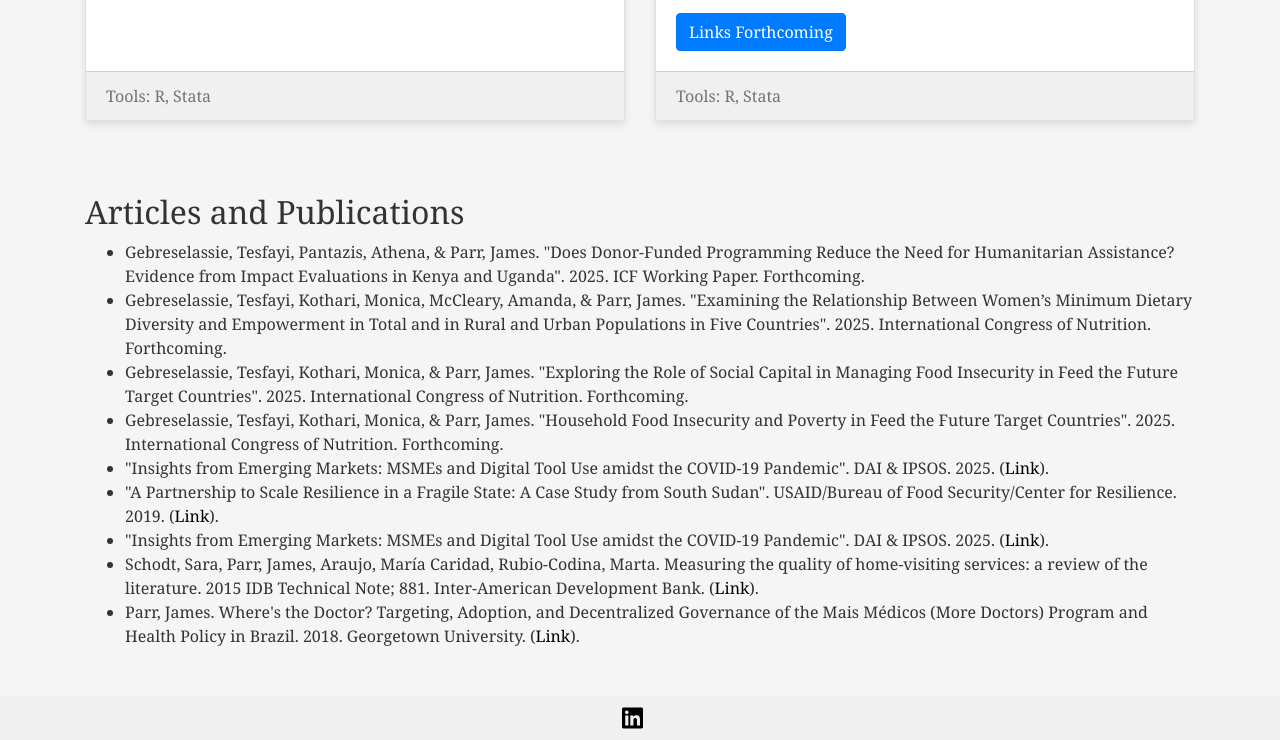
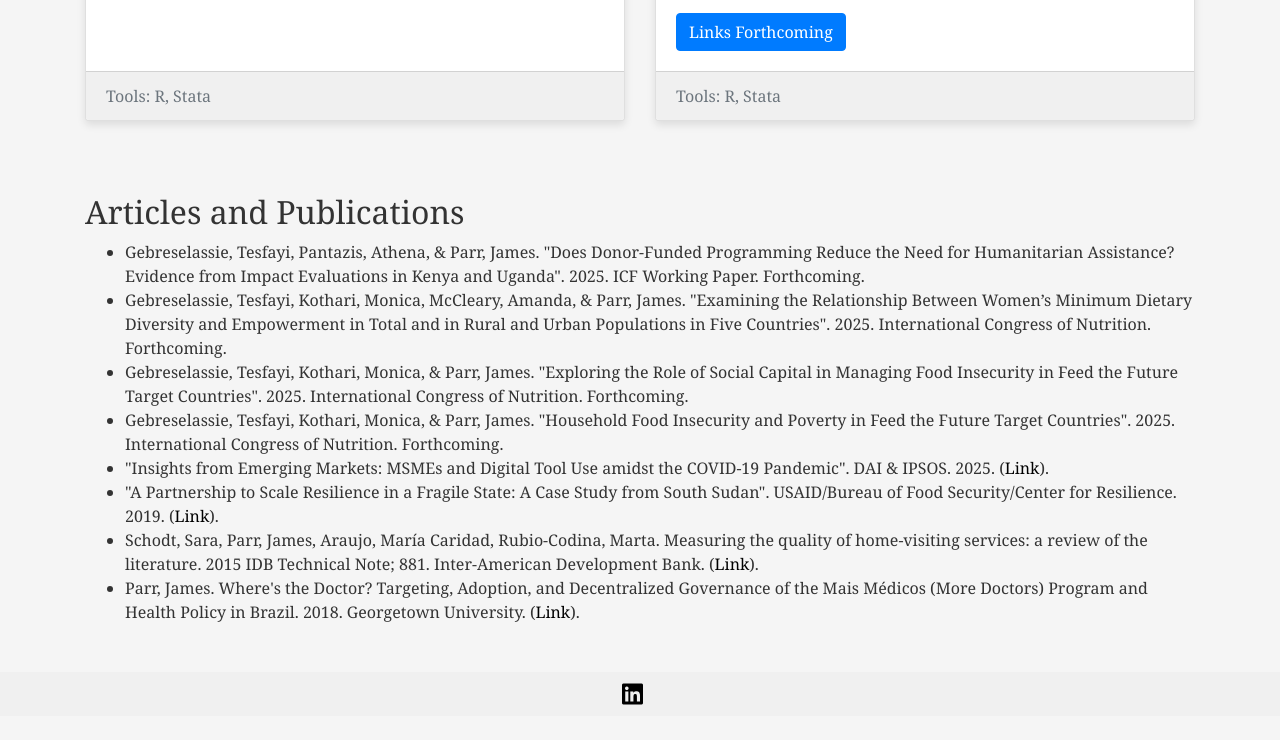
Before and after one commit to jparr711/jparr711.github.io, a plain HTML site: page index.html in a window 1280 px wide. Shown: the part 3915-4655 px from the top of the page. After the commit the page ends 4631 px from the top, so only its background shows below. Drawn offline with nearby package versions, Linux system fonts and the light colour scheme.

Commit message:
Update index.html

```diff
--- a/index.html
+++ b/index.html
@@ -257,7 +257,6 @@
         <li> Gebreselassie, Tesfayi, Kothari, Monica, & Parr, James. "Household Food Insecurity and Poverty in Feed the Future Target Countries". 2025. International Congress of Nutrition. Forthcoming. </li>
         <li> "Insights from Emerging Markets: MSMEs and Digital Tool Use amidst the COVID-19 Pandemic". DAI & IPSOS. 2025. (<a href="https://www.dai.com/our-work/solutions/digital-acceleration-solutions/msme-study" target="_blank">Link</a>). </li>
         <li> "A Partnership to Scale Resilience in a Fragile State: A Case Study from South Sudan". USAID/Bureau of Food Security/Center for Resilience. 2019. (<a href="https://www.africaleadftf.org/wp-content/uploads/2020/10/South-Sudan-PFRR-Case-Study-Final-Submission-to-USAID-Center-for-Resilience-June-12-2020-min.pdf" target="_blank">Link</a>). </li>
-        <li> "Insights from Emerging Markets: MSMEs and Digital Tool Use amidst the COVID-19 Pandemic". DAI & IPSOS. 2025. (<a href="https://www.dai.com/our-work/solutions/digital-acceleration-solutions/msme-study" target="_blank">Link</a>). </li>
         <li> Schodt, Sara, Parr, James, Araujo, María Caridad, Rubio-Codina, Marta. Measuring the quality of home-visiting services: a review of the literature. 2015 IDB Technical Note; 881. Inter-American Development Bank. (<a href="https://publications.iadb.org/en/measuring-quality-home-visiting-services-review-literature" target="_blank">Link</a>). </li>
         <li> Parr, James. Where's the Doctor? Targeting, Adoption, and Decentralized Governance of the Mais Médicos (More Doctors) Program and Health Policy in Brazil. 2018. Georgetown University. (<a href="https://repository.digital.georgetown.edu/handle/10822/1051958" target="_blank">Link</a>). </li>
       </ul>
```
